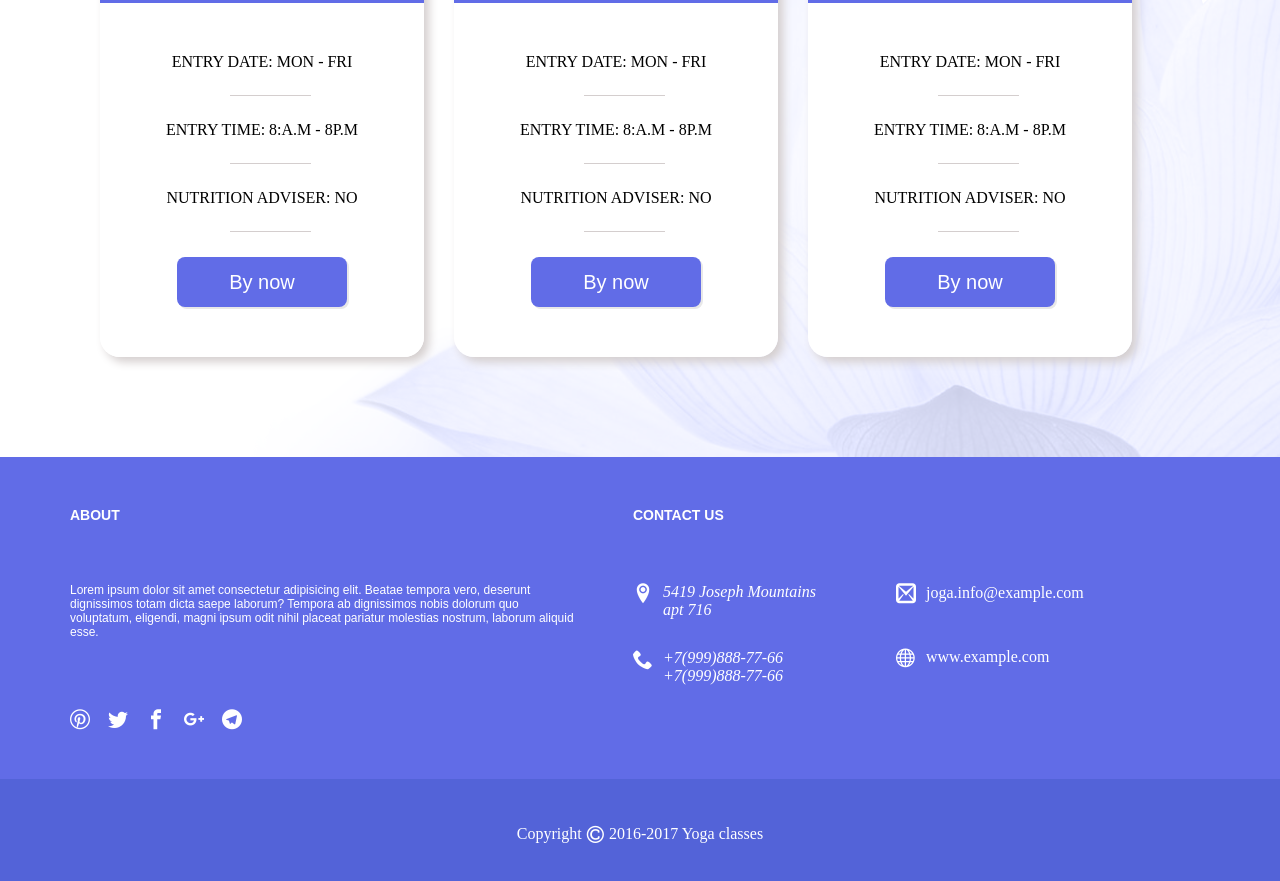
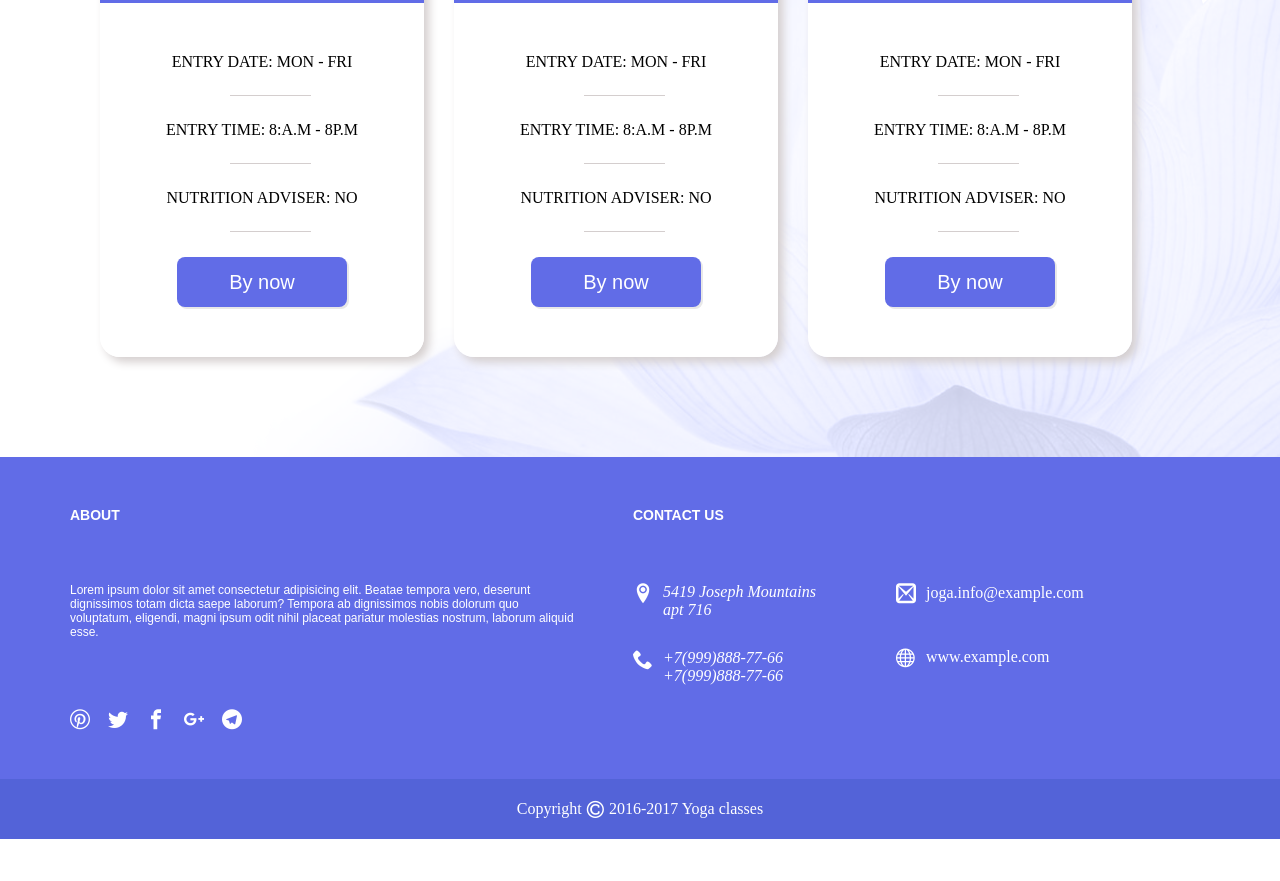
Before and after one commit to AAstapenkov/landing-page, a plain HTML site: page index.html in a window 1280 px wide. Shown: the part 3559-4440 px from the top of the page. After the commit the page ends 4398 px from the top, so only its background shows below. Drawn offline with nearby package versions, Linux system fonts and the light colour scheme; a web font is replaced by a local one.

Commit message:
landing
-padding

```diff
--- a/4-components/_copyright.scss
+++ b/4-components/_copyright.scss
@@ -3,7 +3,7 @@
     background:#5363d8;
     justify-content: center;
     color: #fff;
-    padding: 45px 0;
+    padding: 20px 0;
     align-items: center;
 
     .icon-copyright {
```
Also changed, not shown: main.css.
